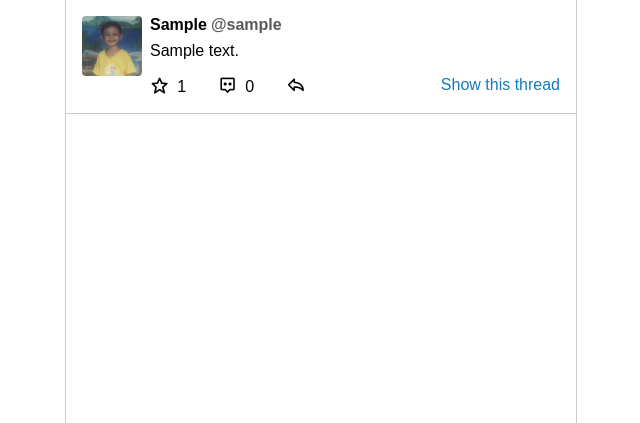
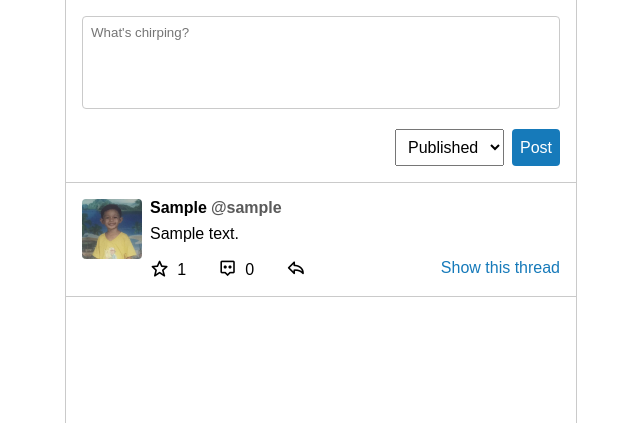
Before and after one commit to ritzvincentculanag/parakeet, a Django app: page /posts/ in a window 1280 px wide. Shown: the top 423 px of the page, without its empty margins (319-959 px from the left). Run offline with Django 5.2, Linux system fonts and the light colour scheme; tables that the repository leaves empty hold one stand-in row (values such as "Sample post").

Commit message:
Add feature to create chirps
Includes views, urls, and templates

```diff
--- a/posts/templates/posts/list.html
+++ b/posts/templates/posts/list.html
@@ -3,6 +3,14 @@
 {% load static %}
 
 {% block feed %}
+  <form class="post-create" action="{% url 'posts:post_create' %}" method="post">
+    {% csrf_token %}
+    {{ form.content.as_field_group }}
+    <div class="post-create__actions">
+      {{ form.status.as_field_group }}
+      <input type="submit" value="Post">
+    </div>
+  </form>
   {% for post in posts %}
     <article class="post">
       <div class="post__body">
--- a/posts/urls.py
+++ b/posts/urls.py
@@ -9,5 +9,10 @@ urlpatterns = [
         route='',
         view=post_list,
         name='post_list'
+    ),
+    path(
+        route='create/',
+        view=post_create,
+        name='post_create'
     )
 ]
--- a/posts/views.py
+++ b/posts/views.py
@@ -1,13 +1,37 @@
-from django.shortcuts import render
+from django.shortcuts import redirect, render
+from django.urls import reverse
 
+from posts.forms import PostForm
 from posts.models import Post
 
 
 def post_list(request):
+    form = PostForm()
     posts = Post.published.all()
 
     return render(
         request=request,
         template_name='posts/list.html',
-        context={ 'posts': posts }
+        context={
+            'posts': posts,
+            'form': form
+        }
     )
+
+def post_create(request):
+    form = PostForm()
+
+    if request.method == 'POST':
+        form = PostForm(data=request.POST)
+        if form.is_valid():
+            post = form.save(commit=False)
+            post.author = request.user
+            post.save()
+
+        return redirect(reverse('posts:post_list'))
+
+    return render(
+        request=request,
+        template_name='posts/list.html',
+        context= { 'form': form }
+    )
```
